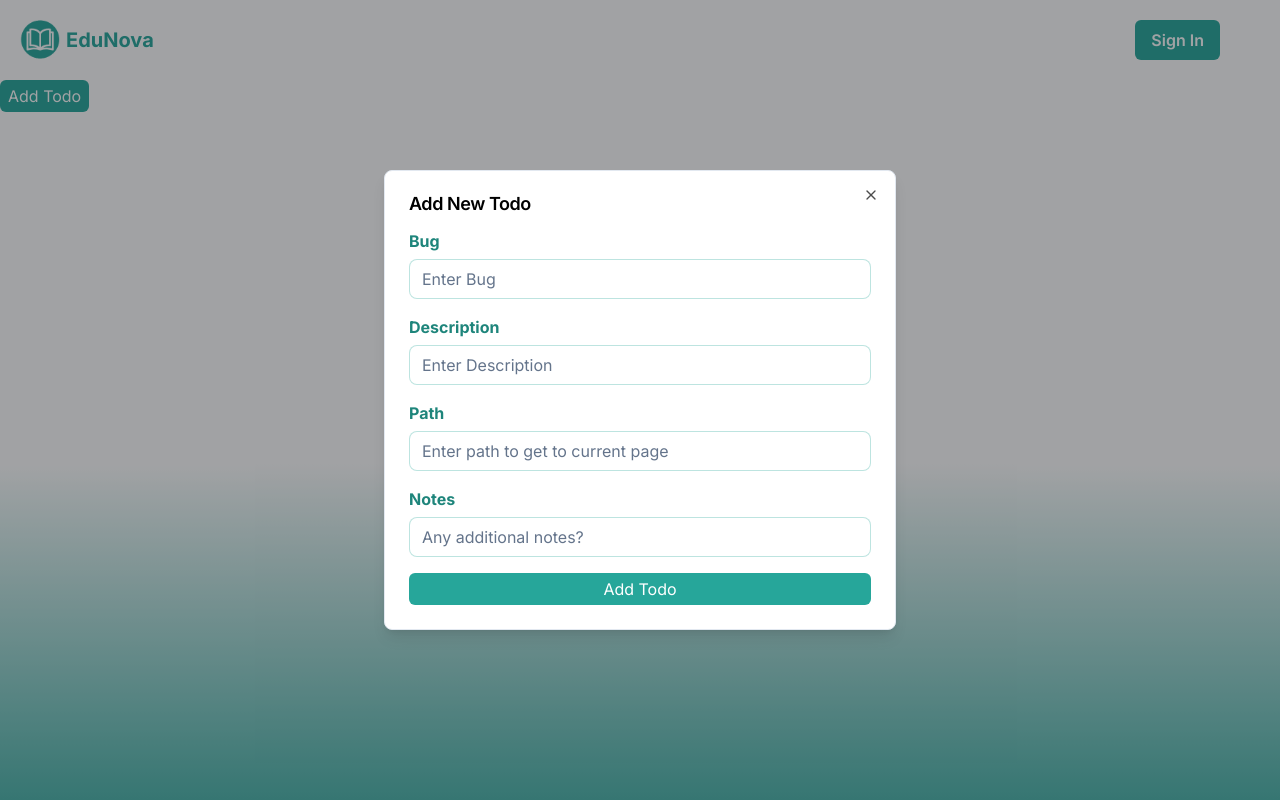
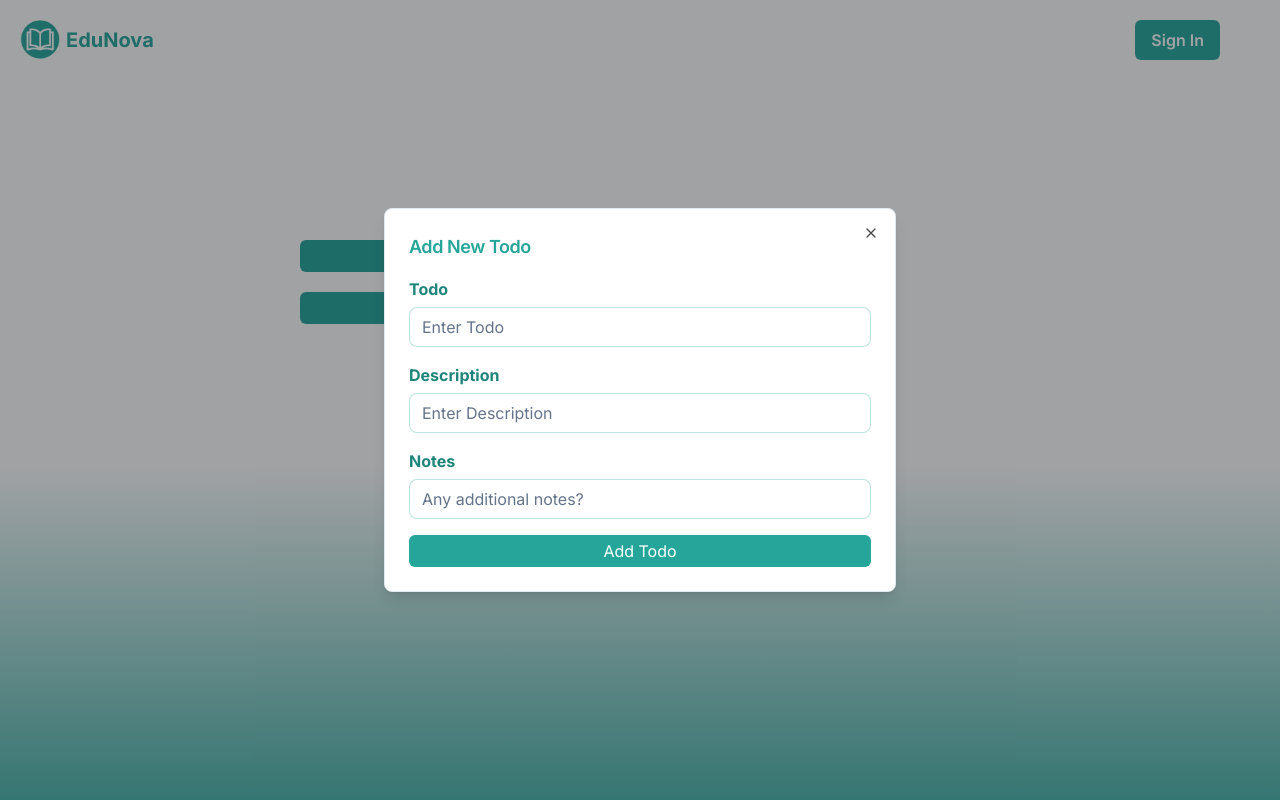
Before and after one commit to jatlasd/edunova, a Next.js app: page /todos in a window 1280 px wide. Both pictures are taken after a click on the button "Add Todo". Built offline with nearby package versions, Linux system fonts and the light colour scheme.

Commit message:
add bug and todo dialogs fully functional

```diff
--- a/app/api/todo/route.js
+++ b/app/api/todo/route.js
@@ -1,5 +1,5 @@
-import Todo from './path/to/your/Todo/model';
-import { connectToDB } from './path/to/your/db/connection';
+import Todo from '@models/todo';
+import { connectToDB } from '@lib/database';
 
 export const POST = async (request) => {
     try {
--- a/app/todos/page.jsx
+++ b/app/todos/page.jsx
@@ -3,7 +3,8 @@ import React from 'react'
 
 const TodoPage = () => {
   return (
-    <div>
+    <div className='flex flex-col gap-5 w-1/5 ml-[300px] mt-40'>
+        <AddTodoDialog type="bug"/>
         <AddTodoDialog />
     </div>
   )
--- a/components/Navbar.jsx
+++ b/components/Navbar.jsx
@@ -14,6 +14,7 @@ import {
   NavigationMenuList,
   NavigationMenuLink,
 } from "@/components/ui/navigation-menu";
+import AddTodoDialog from "./todos/AddTodoDialog";
 
 const Navbar = () => {
   const pathname = usePathname();
@@ -81,7 +82,7 @@ const Navbar = () => {
                   </NavigationMenu>
                 ))}
 
-            {/*          DELETE BEFORE PUBLISH  */}
+              {/*          DELETE BEFORE PUBLISH  */}
               <NavigationMenu>
                 <NavigationMenuList>
                   <NavigationMenuItem>
@@ -102,16 +103,17 @@ const Navbar = () => {
                           </NavigationMenuLink>
                         </li>
                         <li className="manage-nav-link">
-                          <NavigationMenuLink>
-                            <a href="/manage/students">Manage Students</a>
-                          </NavigationMenuLink>
+                          <AddTodoDialog />
+                        </li>
+                        <li className="manage-nav-link">
+                          <AddTodoDialog type="bug"/>
                         </li>
                       </ul>
                     </NavigationMenuContent>
                   </NavigationMenuItem>
                 </NavigationMenuList>
               </NavigationMenu>
-            {/*          DELETE BEFORE PUBLISH  */}
+              {/*          DELETE BEFORE PUBLISH  */}
 
               <button onClick={logout} className="nav-btn ml-10">
                 Sign Out
--- a/components/todos/AddTodoDialog.jsx
+++ b/components/todos/AddTodoDialog.jsx
@@ -3,7 +3,6 @@
 import {
   Dialog,
   DialogContent,
-  DialogDescription,
   DialogHeader,
   DialogTitle,
   DialogTrigger,
@@ -11,53 +10,81 @@ import {
 import { zodResolver } from "@hookform/resolvers/zod";
 import { useForm } from "react-hook-form";
 import { z } from "zod";
-import {
-  Form,
-  FormControl,
-  FormField,
-  FormItem,
-  FormLabel,
-  FormMessage,
-} from "@/components/ui/form";
+import { Form, FormControl, FormField, FormLabel } from "@/components/ui/form";
 import { Input } from "@/components/ui/input";
 import { useGlobalContext } from "@lib/GlobalProvider";
-
-import { useState, useEffect } from "react";
+import { useState } from "react";
 
 const formSchema = z.object({
-  bug: z.string().min(1),
+  item: z.string().min(1),
   description: z.string().min(1),
-  path: z.string().min(1),
+  path: z.optional(z.string()),
   notes: z.optional(z.string()),
 });
 
-const AddTodoDialog = () => {
+const AddTodoDialog = ({ type }) => {
+  const [isOpen, setIsOpen] = useState(false);
   const { user } = useGlobalContext();
   const form = useForm({
     resolver: zodResolver(formSchema),
     defaultValues: {
-      bug: "",
+      item: "",
+      type: "",
       description: "",
-      status: "Open",
+      status: "",
       user: {},
       path: "",
       notes: "",
     },
   });
 
-  const onSubmit = () => {};
+  const onSubmit = async (data, event) => {
+    console.log("onsubmit called");
+    event.preventDefault();
+    const updatedData = {
+      ...data,
+      type: type === "bug" ? "Bug" : "Todo",
+      user: {
+        id: user.id,
+        name: user.name,
+        role: user.role,
+      },
+      status: "Open",
+    };
+
+    try {
+      const response = await fetch("/api/todo", {
+        method: "POST",
+        headers: {
+          "Content-Type": "application/json",
+        },
+        body: JSON.stringify(updatedData),
+      });
+      if (!response.ok) {
+        throw new Error("Failed to add todo");
+      }
+      if (response.ok) {
+        console.log("Todo added successfully");
+        setIsOpen(false);
+      }
+    } catch (error) {
+      console.log(error.message);
+    }
+  };
 
   return (
-    <Dialog>
+    <Dialog open={isOpen} onOpenChange={setIsOpen}>
       <DialogTrigger asChild>
-        <button className="btn-primary">Add Todo</button>
+        <button className="btn-primary">
+          Add {type === "bug" ? "Bug" : "Todo"}
+        </button>
       </DialogTrigger>
       <DialogContent
         className="bg-white-1"
         onOpenAutoFocus={(e) => e.preventDefault()}
       >
         <DialogHeader>
-          <DialogTitle>Add New Todo</DialogTitle>
+          <DialogTitle className='text-primary font-semibold text-lg'>Add New {type === "bug" ? "Bug" : "Todo"}</DialogTitle>
         </DialogHeader>
         <Form {...form}>
           <form
@@ -68,13 +95,15 @@ const AddTodoDialog = () => {
           >
             <FormField
               control={form.control}
-              name="bug"
+              name="item"
               render={({ field }) => (
                 <div className="flex flex-col gap-1.5">
-                  <FormLabel className="form-label">Bug</FormLabel>
+                  <FormLabel className="form-label">
+                    {type === "bug" ? "Bug" : "Todo"}
+                  </FormLabel>
                   <FormControl>
                     <Input
-                      placeholder="Enter Bug"
+                      placeholder={`Enter ${type === "bug" ? "Bug" : "Todo"}`}
                       className="input-class"
                       {...field}
                     />
@@ -98,6 +127,7 @@ const AddTodoDialog = () => {
                 </div>
               )}
             ></FormField>
+            {type === "bug" && (
               <FormField
                 control={form.control}
                 name="path"
@@ -114,6 +144,7 @@ const AddTodoDialog = () => {
                   </div>
                 )}
               ></FormField>
+            )}
             <FormField
               control={form.control}
               name="notes"
--- a/models/todo.js
+++ b/models/todo.js
@@ -1,7 +1,8 @@
 import { Schema, model, models} from "mongoose";
 
 const TodoSchema = new Schema({
-    bug: String,
+    type: String,
+    item: String,
     description: String,
     status: String,
     path: String,
```
Lines whose indentation alone changed are shown as unchanged.
